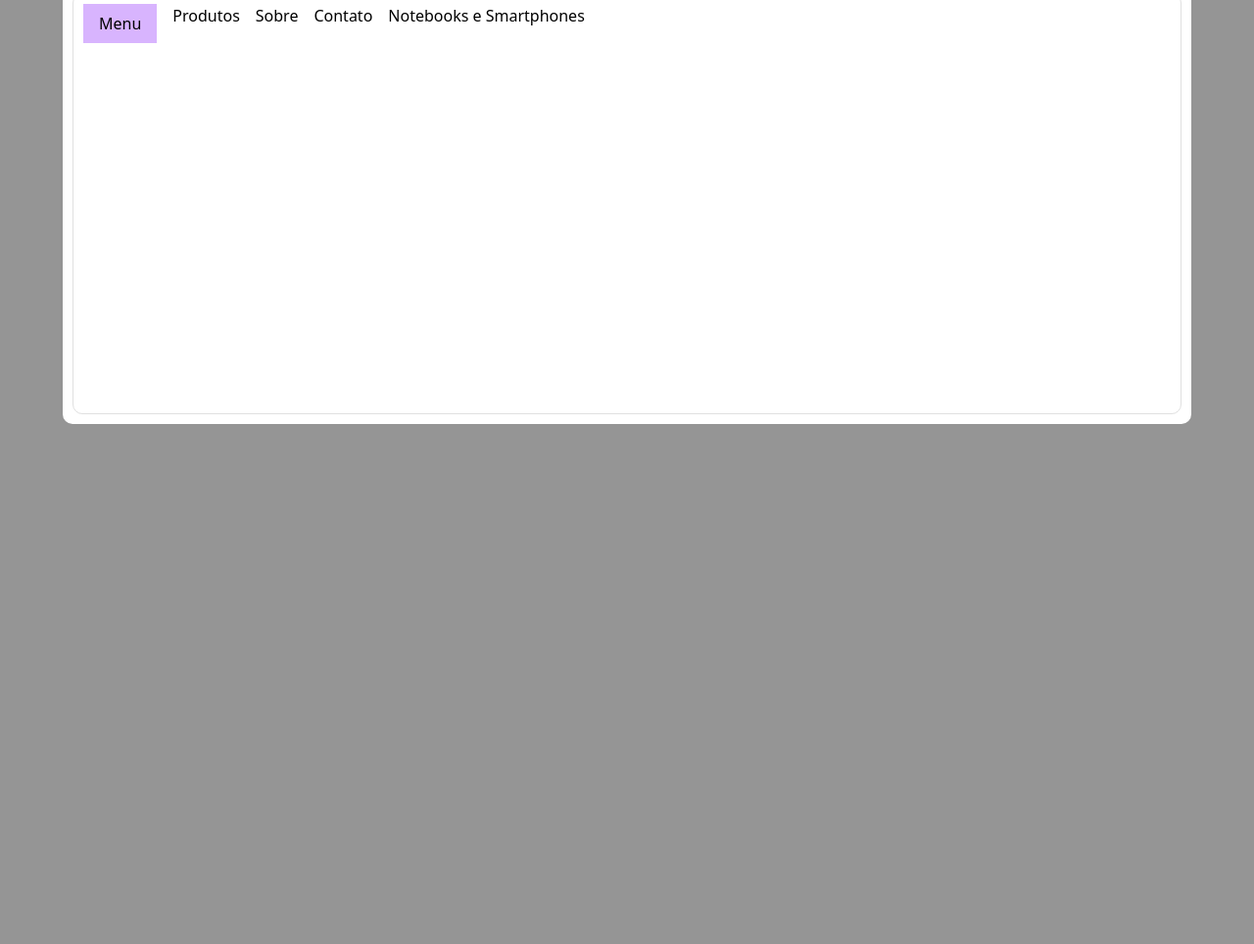
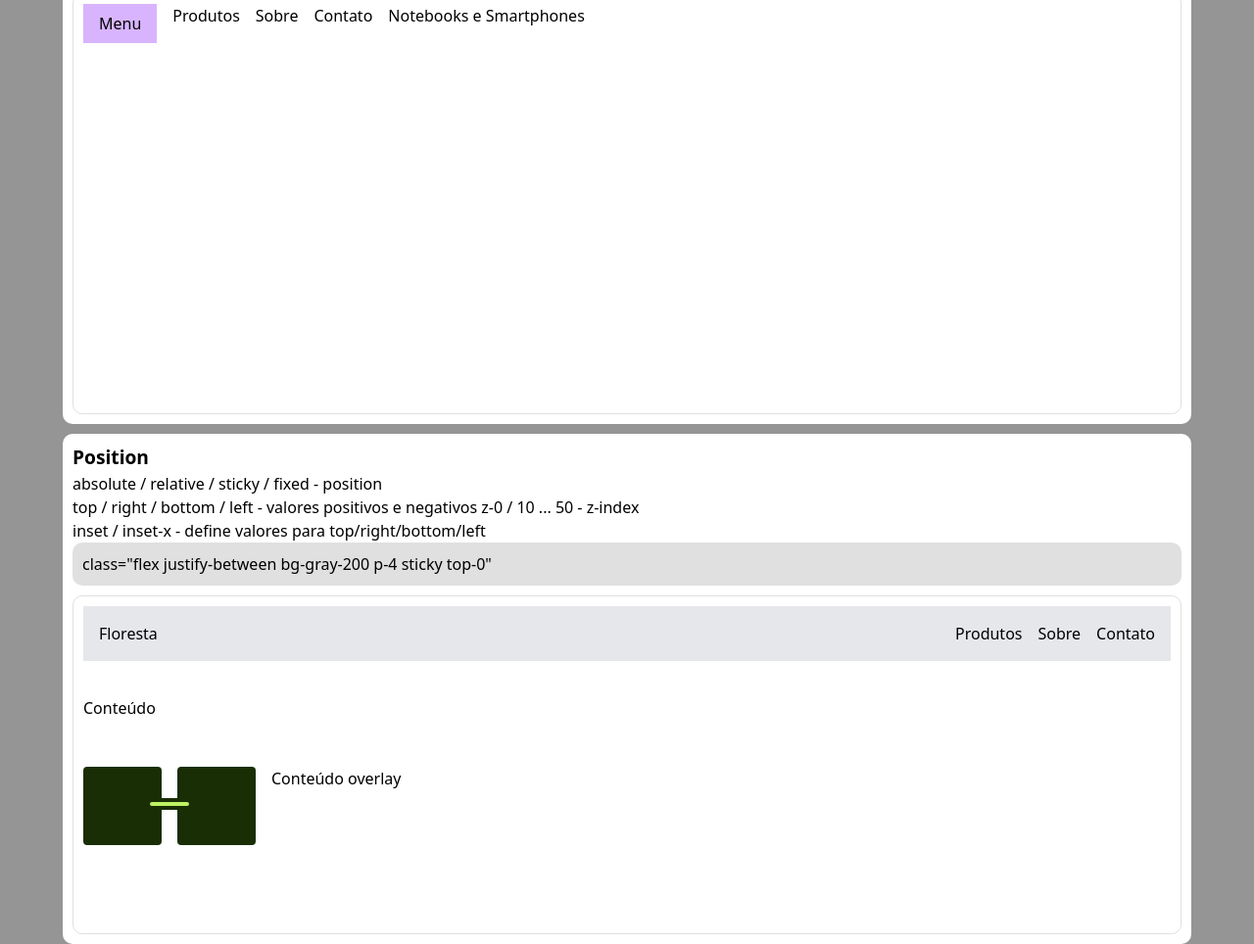
Before and after one commit to felipemendesvidal/TAILWIND-CSS-, a website: page src/index.html in a window 1280 px wide. Shown: the part 9108-10072 px from the top of the page at 98% size. Before the commit the page ends 9541 px from the top, so only its background shows below. Drawn offline with Linux system fonts and the light colour scheme.

Commit message:
14-01-25

```diff
--- a/src/index.html
+++ b/src/index.html
@@ -808,5 +808,49 @@
       </div>
     </div>
     <!-- fim container -->
+
+    <!-- inicio container -->
+    <div class="f-container">
+      <div class="f-content">
+        <h2>Position</h2>
+        <p>
+          absolute / relative / sticky / fixed - position<br />top / right /
+          bottom / left - valores positivos e negativos z-0 / 10 ... 50 -
+          z-index<br />inset / inset-x - define valores para
+          top/right/bottom/left
+        </p>
+
+        <p class="f-code">
+          class="flex justify-between bg-gray-200 p-4 sticky top-0"
+        </p>
+      </div>
+
+      <div class="f-exemple">
+        <!-- inicio -->
+        <nav class="flex justify-between bg-gray-200 sticky top-0 p-4">
+          <a href="/">Floresta</a>
+          <ul class="flex gap-4">
+            <li><a href="/">Produtos</a></li>
+            <li><a href="/">Sobre</a></li>
+            <li><a href="/">Contato</a></li>
+          </ul>
+        </nav>
+        <p class="my-9 h-9">Conteúdo</p>
+
+        <div class="flex gap-4">
+          <div class="bg-lime-950 h-20 w-20 rounded relative">
+            <div
+              class="bg-lime-300 border-4 border-lime-950 h-3 w-12 rounded-full absolute top-8 -right-8 z-10"
+            ></div>
+          </div>
+          <div class="bg-lime-950 h-20 w-20 rounded relative"></div>
+          <div class="size-40">Conteúdo overlay</div>
+          <div class="absolute inset-0 bg-black/50 z-50">Overlay</div>
+        </div>
+
+        <!--  fim-->
+      </div>
+    </div>
+    <!-- fim container -->
   </body>
 </html>
```
Also changed, not shown: src/output.css.
